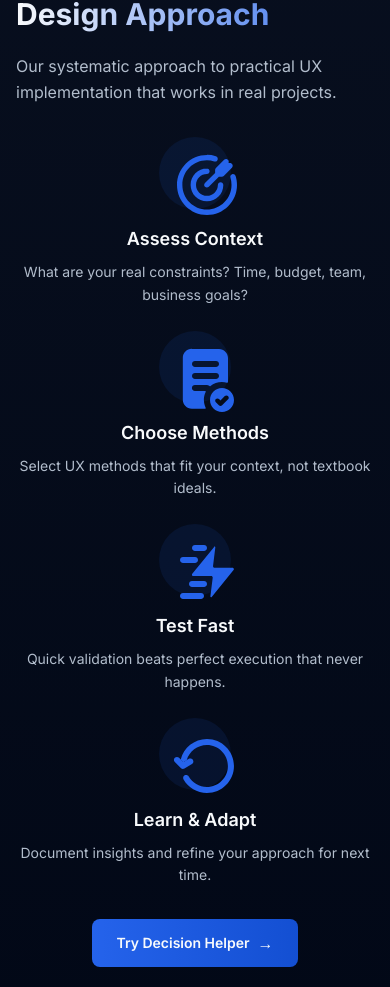
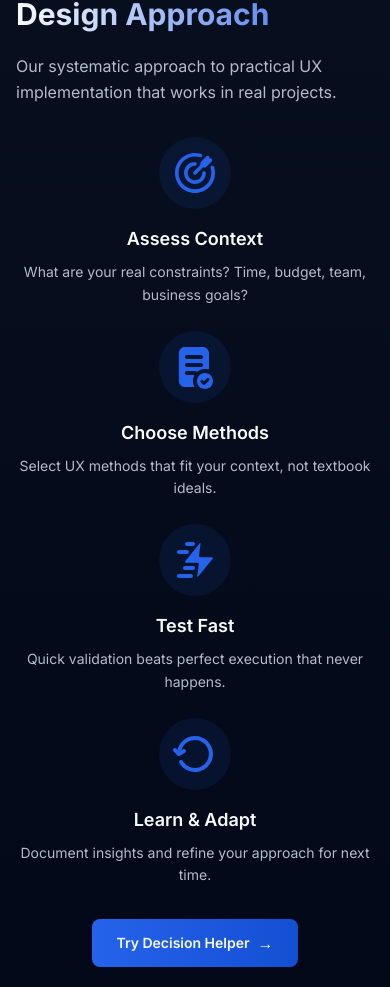
Before and after one commit to pfederi/pragmaticux, a Next.js app: page / in a window 390 px wide. Shown: the part 948-1935 px from the top of the page. Built offline with nearby package versions, Linux system fonts and the light colour scheme.

Commit message:
Update Workflow component to improve SVG icon responsiveness by replacing fixed width and height attributes with utility classes. Enhance layout structure in the icon container for better alignment and visual consistency.

```diff
--- a/components/Workflow.tsx
+++ b/components/Workflow.tsx
@@ -4,7 +4,7 @@ export default function Workflow() {
   const steps = [
     {
       icon: (
-        <svg xmlns="http://www.w3.org/2000/svg" viewBox="0 0 24 24" width="72" height="72" fill="currentColor">
+        <svg xmlns="http://www.w3.org/2000/svg" viewBox="0 0 24 24" className="w-full h-full" fill="currentColor">
           <g>
             <path d="M12 2C6.47 2 2 6.47 2 12c0 5.52 4.47 10 10 10 5.52 0 10-4.48 10-10 0-1.05-.17-2.06-.46-3 -.16-.48-.67-.75-1.14-.6 -.48.15-.75.66-.6 1.13 .24.77.37 1.59.37 2.45 0 4.51-3.67 8.18-8.19 8.18s-8.19-3.67-8.19-8.19 3.66-8.19 8.18-8.19c.85 0 1.68.13 2.45.37 .47.15.98-.12 1.13-.6 .15-.48-.12-.99-.6-1.14 -.95-.3-1.96-.46-3-.46Z"/>
             <path d="M12 6.54c-3.02 0-5.46 2.44-5.46 5.45 0 3.01 2.44 5.45 5.45 5.45 3.01 0 5.45-2.442 5.45-5.46 0-.51-.41-.91-.91-.91 -.51 0-.91.4-.91.9 0 2-1.63 3.63-3.64 3.63 -2.01 0-3.64-1.63-3.64-3.64 0-2.01 1.62-3.64 3.63-3.64 .5 0 .9-.41.9-.91 0-.51-.41-.91-.91-.91Z"/>
@@ -17,7 +17,7 @@ export default function Workflow() {
     },
     {
       icon: (
-        <svg xmlns="http://www.w3.org/2000/svg" viewBox="0 0 24 24" width="72" height="72" fill="currentColor">
+        <svg xmlns="http://www.w3.org/2000/svg" viewBox="0 0 24 24" className="w-full h-full" fill="currentColor">
           <g fillRule="evenodd">
             <path d="M7 2h9c1.65 0 3 1.34 3 3v7.98c0 .17-.18.29-.34.24 -.53-.16-1.09-.24-1.67-.24 -1.45 0-2.78.51-3.82 1.36 -.14.1-.35.06-.47-.07 -.19-.2-.44-.31-.73-.31h-4c-.56 0-1 .44-1 1 0 .55.44 1 1 1h3.36c.19 0 .31.2.23.38 -.39.79-.6 1.67-.6 2.61 0 .93.21 1.82.59 2.61 .08.17-.04.38-.24.38H6.94c-1.66 0-3-1.35-3-3v-14c0-1.66 1.34-3 3-3Zm1 4c-.56 0-1 .44-1 1 0 .55.44 1 1 1h7c.55 0 1-.45 1-1 0-.56-.45-1-1-1H8Zm0 4c-.56 0-1 .44-1 1 0 .55.44 1 1 1h7c.55 0 1-.45 1-1 0-.56-.45-1-1-1H8Z"/>
             <path d="M17 15c2.2 0 4 1.79 4 4 0 2.2-1.8 4-4 4 -2.21 0-4-1.8-4-4 0-2.21 1.79-4 4-4Zm2.03 2.71c.29.29.29.76 0 1.06l-2 2c-.3.29-.77.29-1.07 0l-1-1c-.3-.3-.3-.77 0-1.07 .29-.3.76-.3 1.06 0l.46.46 1.46-1.47c.29-.3.76-.3 1.06 0Z"/>
@@ -29,7 +29,7 @@ export default function Workflow() {
     },
     {
       icon: (
-        <svg xmlns="http://www.w3.org/2000/svg" viewBox="0 0 24 24" width="72" height="72" fill="currentColor">
+        <svg xmlns="http://www.w3.org/2000/svg" viewBox="0 0 24 24" className="w-full h-full" fill="currentColor">
           <g>
             <path d="M8 3c-.56 0-1 .44-1 1 0 .55.44 1 1 1h3c.55 0 1-.45 1-1 0-.56-.45-1-1-1H8Z"/>
             <path d="M7 15c-.56 0-1 .44-1 1 0 .55.44 1 1 1h4c.55 0 1-.45 1-1 0-.56-.45-1-1-1H7Z"/>
@@ -46,7 +46,7 @@ export default function Workflow() {
     },
     {
       icon: (
-        <svg xmlns="http://www.w3.org/2000/svg" viewBox="0 0 24 24" width="72" height="72" fill="currentColor">
+        <svg xmlns="http://www.w3.org/2000/svg" viewBox="0 0 24 24" className="w-full h-full" fill="currentColor">
           <path fillRule="evenodd" d="M3.25 9.84c.96-3.94 4.51-6.85 8.74-6.85 4.97 0 9 4.02 9 9 0 4.97-4.03 9-9 9 -3.34 0-6.25-1.82-7.8-4.5 -.28-.48-.12-1.09.36-1.37 .47-.28 1.08-.12 1.36.36 1.21 2.09 3.47 3.5 6.06 3.5 3.86 0 7-3.14 7-7 0-3.87-3.14-7-7-7 -3.2 0-5.9 2.14-6.74 5.07l-.72.43 -.4.23 -.35-.35 -.56-.56Z"/>
           <path d="M3.25 9.84l-.56-.56c-.4-.4-1.03-.4-1.42 0 -.4.39-.4 1.02 0 1.41l2 2c.32.32.82.38 1.22.15l2.5-1.5c.47-.29.62-.9.34-1.38 -.29-.48-.9-.63-1.38-.35l-.72.43 -.72.43 -.4.23 -.35-.35 -.56-.56Z"/>
         </svg>
@@ -71,9 +71,9 @@ export default function Workflow() {
         <div className="grid grid-cols-1 sm:grid-cols-2 lg:grid-cols-4 gap-6 sm:gap-8 mb-8 sm:mb-12 md:mb-16">
           {steps.map((step, index) => (
             <div key={index} className="text-center group">
-              <div className="flex justify-center mb-4 sm:mb-6 text-primary group-hover:scale-110 transition-transform duration-300" aria-hidden="true">
-                <div className="p-3 sm:p-4 bg-primary/10 rounded-full">
-                  <div className="w-12 h-12 sm:w-16 sm:h-16 md:w-18 md:h-18">
+              <div className="flex justify-center items-center mb-4 sm:mb-6 text-primary group-hover:scale-110 transition-transform duration-300" aria-hidden="true">
+                <div className="p-3 sm:p-4 bg-primary/10 rounded-full flex items-center justify-center">
+                  <div className="w-12 h-12 sm:w-16 sm:h-16 md:w-18 md:h-18 flex items-center justify-center">
                     {step.icon}
                   </div>
                 </div>
```
Also changed, not shown: 1 other file (tests, documents, lock files or other folders).
